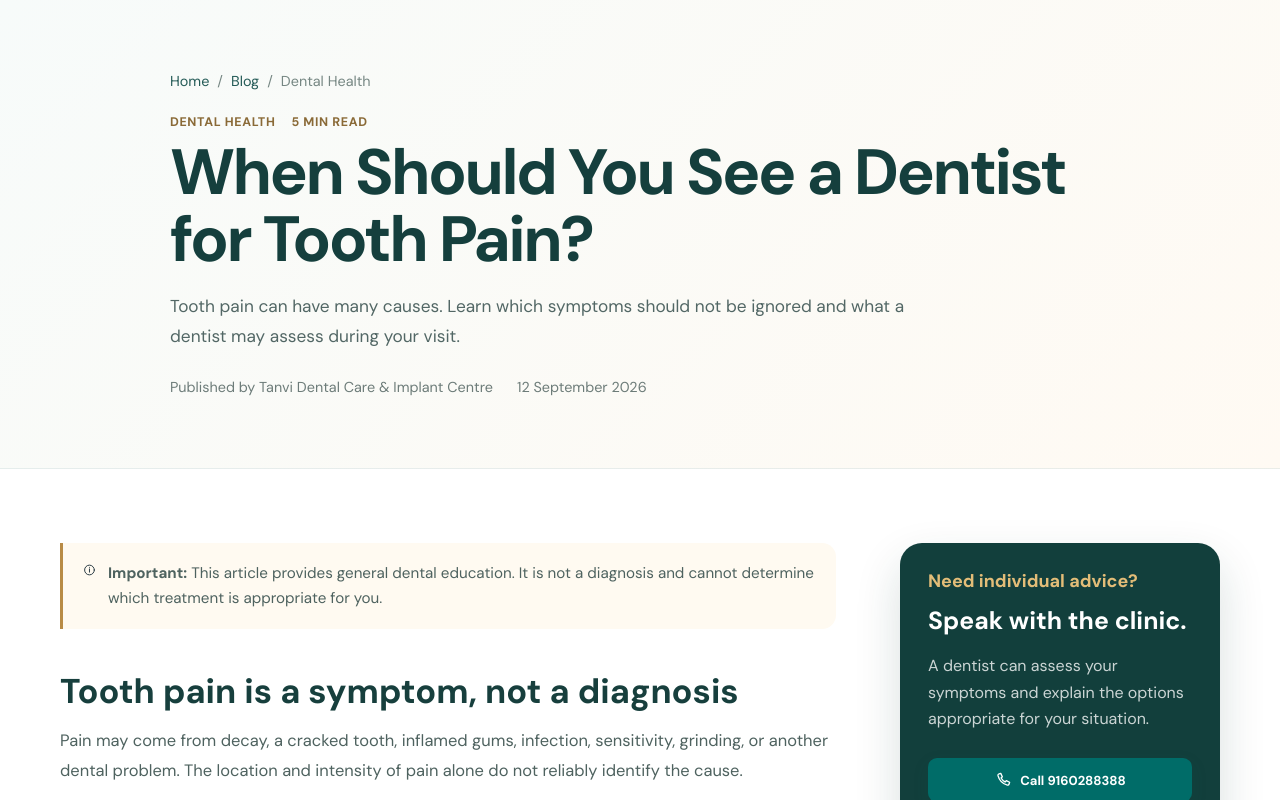
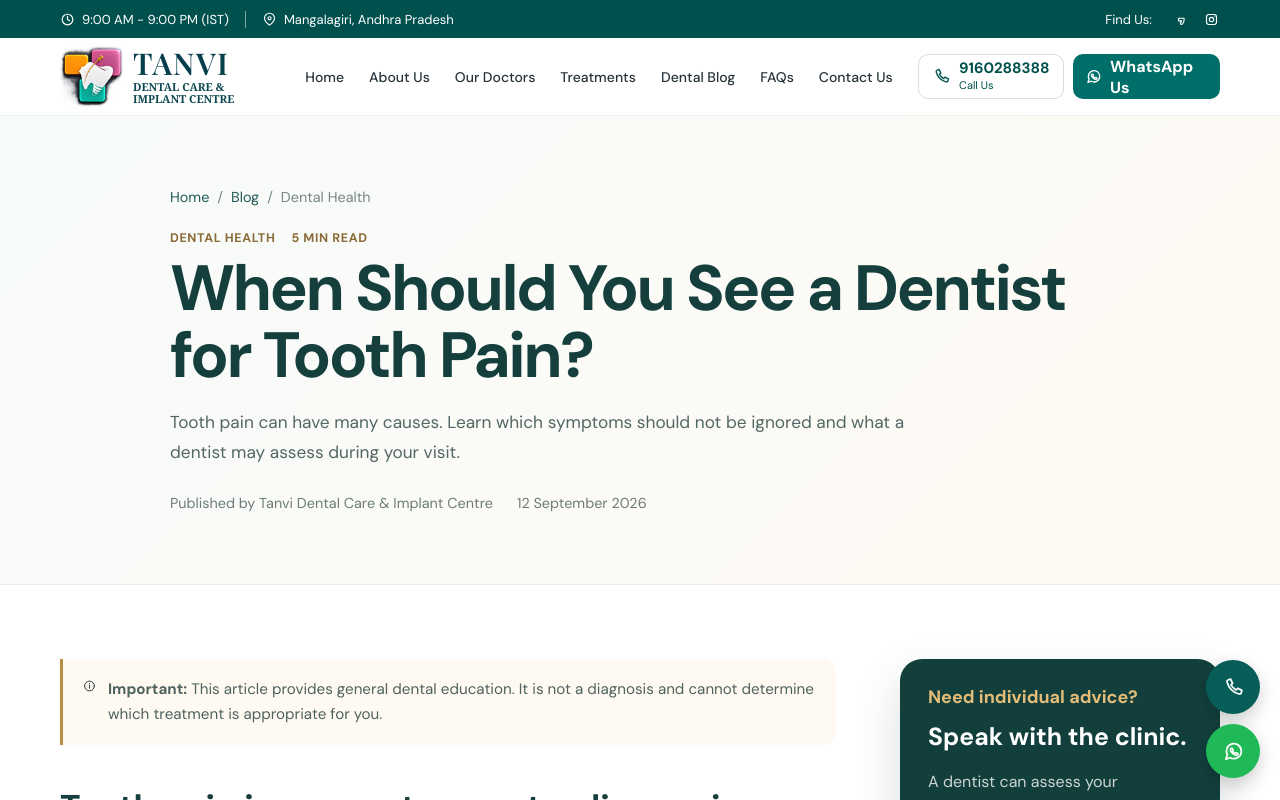
Before and after one commit to Mr-Nani-dm/Tanvi-Dental-Care, a Next.js app: page /blog/when-to-see-a-dentist-for-tooth-pain in a window 1280 px wide. Shown: the top 800 px of the page. Built offline with nearby package versions, Linux system fonts and the light colour scheme; no server answers.

Commit message:
Integrate blog articles with site navigation and footer

```diff
--- a/src/app/blog/[slug]/page.tsx
+++ b/src/app/blog/[slug]/page.tsx
@@ -1,6 +1,7 @@
 import type { Metadata } from "next";
 import Link from "next/link";
 import { notFound } from "next/navigation";
+import { SiteFooter, SiteHeader } from "@/components/SiteChrome";
 import ClinicIcon from "@/components/ui/ClinicIcon";
 import { clinic } from "@/config/clinic";
 import { blogPosts, getBlogPost } from "@/content/blog";
@@ -73,6 +74,8 @@ export default async function BlogPostPage({ params }: { params: Promise<{ slug:
   };
 
   return (
+    <>
+      <SiteHeader />
       <main className="blog-post-page">
         <section className="blog-post-hero">
           <div className="container blog-post-hero-inner">
@@ -146,5 +149,7 @@ export default async function BlogPostPage({ params }: { params: Promise<{ slug:
         <script type="application/ld+json" dangerouslySetInnerHTML={{ __html: JSON.stringify(articleSchema) }} />
         <script type="application/ld+json" dangerouslySetInnerHTML={{ __html: JSON.stringify(breadcrumbSchema) }} />
       </main>
+      <SiteFooter />
+    </>
   );
 }
```
Lines whose indentation alone changed are shown as unchanged.
